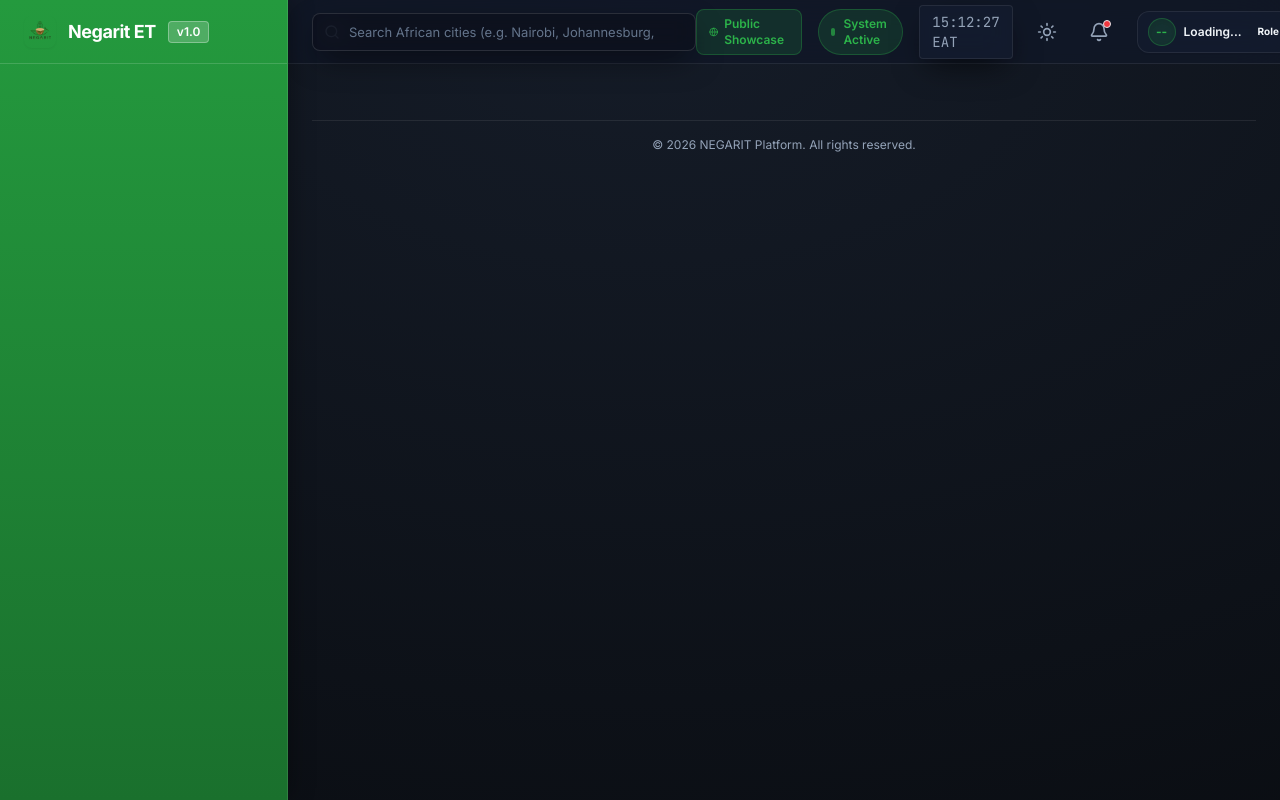
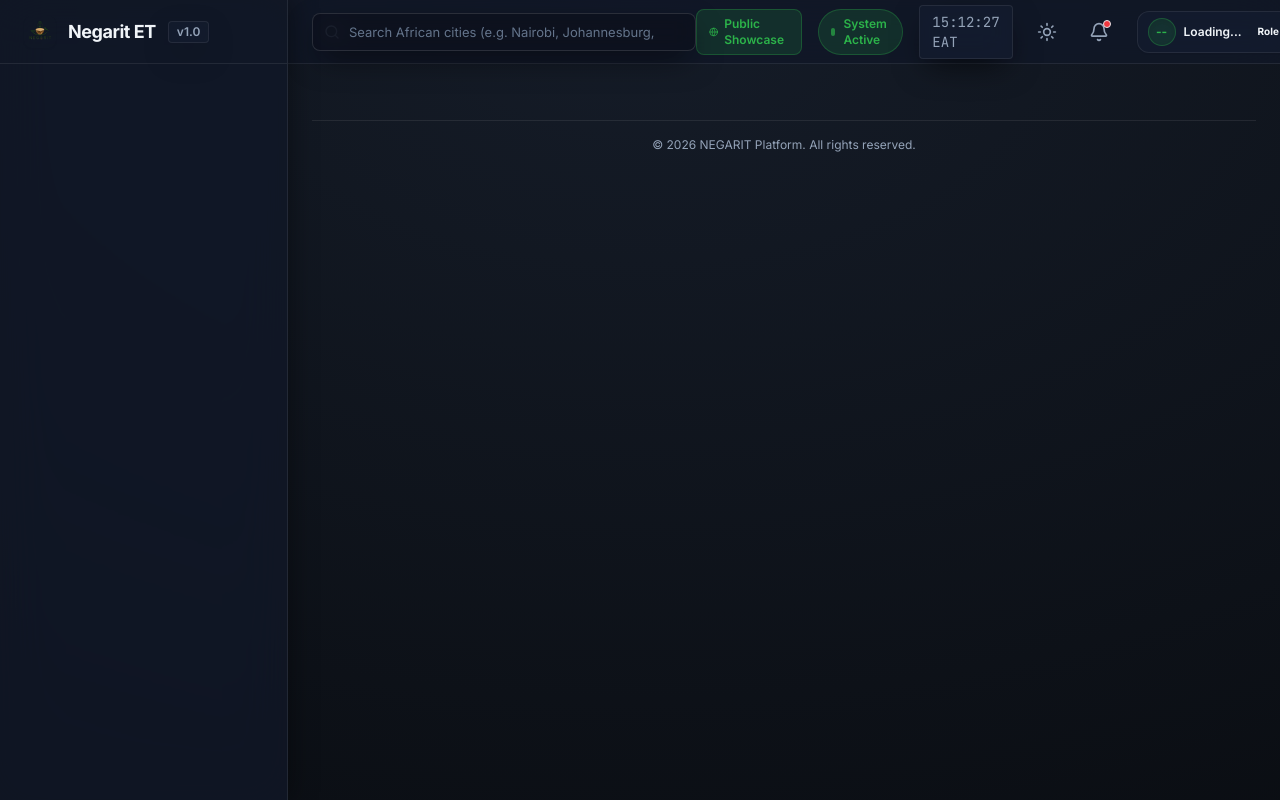
Before and after one commit to yo-hanes/NGET, a Python web app: template app/templates/dashboard.html in a window 1280 px wide. Run offline with Jinja, Linux system fonts and the light colour scheme; the template is opened without the code that fills it, so the values that code supplies are empty; some libraries are stand-ins or nearby versions.

Commit message:
style(sidebar): match theme surface background and apply green/red to hover and active states

```diff
--- a/app/templates/dashboard.html
+++ b/app/templates/dashboard.html
@@ -68,13 +68,13 @@
 
     <!-- Sidebar -->
     <aside id="app-sidebar" class="fixed lg:static inset-y-0 left-0 w-72 bg-sidebar border-r border-border transform -translate-x-full lg:translate-x-0 transition-transform duration-300 z-50 flex flex-col shadow-xl lg:shadow-none">
-        <div class="h-16 flex items-center justify-between px-6 border-b border-white/15 shrink-0">
+        <div class="h-16 flex items-center justify-between px-6 border-b border-border shrink-0">
             <div class="flex items-center gap-3">
                 <img src="/static/icons/apple-touch-icon.png" alt="Negarit Logo" class="w-8 h-8 rounded-lg shadow-sm object-cover">
-                <span class="font-bold text-lg tracking-tight text-white">Negarit ET</span>
-                <span class="px-2 py-0.5 rounded text-xs font-semibold bg-white/20 text-white border border-white/30 backdrop-blur-sm">v1.0</span>
+                <span class="font-bold text-lg tracking-tight text-main">Negarit ET</span>
+                <span class="px-2 py-0.5 rounded text-xs font-semibold bg-card text-muted border border-border">v1.0</span>
             </div>
-            <button id="btn-sidebar-close" class="lg:hidden text-white/80 hover:text-white transition-colors">
+            <button id="btn-sidebar-close" class="lg:hidden text-slate-400 hover:text-main transition-colors">
                 <i data-lucide="x" class="w-5 h-5"></i>
             </button>
         </div>
--- a/static/css/styles.css
+++ b/static/css/styles.css
@@ -152,50 +152,17 @@ body {
 }
 
 .bg-sidebar, #app-sidebar {
-    background: linear-gradient(180deg, #2CB34A 0%, #23953C 100%) !important;
-    border-right: 1px solid rgba(0, 0, 0, 0.12) !important;
-    box-shadow: 4px 0 24px -4px rgba(44, 179, 74, 0.25);
+    background: var(--layer1-bg) !important;
+    backdrop-filter: var(--layer1-blur);
+    -webkit-backdrop-filter: var(--layer1-blur);
+    border-right: 1px solid var(--border-hairline) !important;
+    box-shadow: 2px 0 16px rgba(0, 0, 0, 0.04);
 }
 
 html.dark .bg-sidebar, html.dark #app-sidebar {
-    background: linear-gradient(180deg, #249A3E 0%, #1A702D 100%) !important;
-    border-right: 1px solid rgba(255, 255, 255, 0.1) !important;
-    box-shadow: 4px 0 24px -4px rgba(0, 0, 0, 0.4);
-}
-
-/* Pan-African Dynamic Country Theme (Red Theme for Regional Expansion Nations) */
-#app-sidebar.theme-red,
-.country-theme-red #app-sidebar {
-    background: linear-gradient(180deg, #EF373E 0%, #C52228 100%) !important;
-    box-shadow: 4px 0 24px -4px rgba(239, 55, 62, 0.35) !important;
-}
-
-html.dark #app-sidebar.theme-red,
-html.dark .country-theme-red #app-sidebar {
-    background: linear-gradient(180deg, #D7262D 0%, #8E161B 100%) !important;
-    box-shadow: 4px 0 24px -4px rgba(0, 0, 0, 0.5) !important;
-}
-
-#app-sidebar.theme-red .sidebar-tab-btn.active-tab,
-html.dark #app-sidebar.theme-red .sidebar-tab-btn.active-tab,
-.country-theme-red #app-sidebar .sidebar-tab-btn.active-tab,
-html.dark .country-theme-red #app-sidebar .sidebar-tab-btn.active-tab {
-    color: #DC2626 !important;
-    background-color: #FFFFFF !important;
-    border-color: #FFFFFF !important;
-}
-
-#app-sidebar.theme-red .sidebar-tab-btn.active-tab i,
-html.dark #app-sidebar.theme-red .sidebar-tab-btn.active-tab i,
-.country-theme-red #app-sidebar .sidebar-tab-btn.active-tab i,
-html.dark .country-theme-red #app-sidebar .sidebar-tab-btn.active-tab i {
-    color: #DC2626 !important;
-}
-
-#app-sidebar.theme-red .sidebar-tab-btn.active-tab .badge-count,
-.country-theme-red #app-sidebar .sidebar-tab-btn.active-tab .badge-count {
-    background-color: rgba(239, 55, 62, 0.16) !important;
-    color: #DC2626 !important;
+    background: var(--layer1-bg) !important;
+    border-right: 1px solid var(--border-hairline) !important;
+    box-shadow: 4px 0 24px rgba(0, 0, 0, 0.35);
 }
 
 .bg-header, #app-header {
--- a/static/js/sidebar.js
+++ b/static/js/sidebar.js
@@ -38,7 +38,7 @@ window.Sidebar = {
             btn.innerHTML = `
                 <i data-lucide="${overviewPage.icon}" class="w-4 h-4"></i>
                 <span class="flex-1 text-left truncate">${overviewPage.label}</span>
-                <span class="badge-count hidden bg-white/20 text-white px-1.5 py-0.5 rounded text-[10px] font-bold"></span>
+                <span class="badge-count hidden px-1.5 py-0.5 rounded text-[10px] font-bold"></span>
             `;
             btn.addEventListener('click', () => {
                 window.App.switchTab('overview');
@@ -65,7 +65,7 @@ window.Sidebar = {
             if (!items || items.length === 0) return;
 
             const secHeader = document.createElement('div');
-            secHeader.className = 'text-[10px] font-bold text-white/70 uppercase tracking-wider px-3 mt-3 mb-2';
+            secHeader.className = 'text-[10px] font-bold text-muted uppercase tracking-wider px-3 mt-3 mb-2';
             secHeader.textContent = secName;
             nav.appendChild(secHeader);
 
@@ -76,7 +76,7 @@ window.Sidebar = {
                 btn.innerHTML = `
                     <i data-lucide="${item.icon}" class="w-4 h-4"></i>
                     <span class="flex-1 text-left truncate">${item.label}</span>
-                    <span class="badge-count hidden bg-white/20 text-white px-1.5 py-0.5 rounded text-[10px] font-bold"></span>
+                    <span class="badge-count hidden px-1.5 py-0.5 rounded text-[10px] font-bold"></span>
                 `;
                 btn.addEventListener('click', () => {
                     window.App.switchTab(item.key);
```
Also changed, not shown: other parts of static/css/styles.css (+56 -16 lines).
